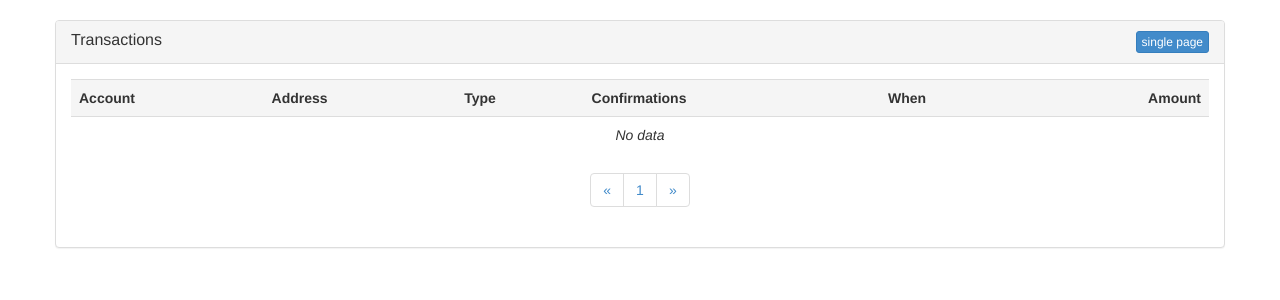
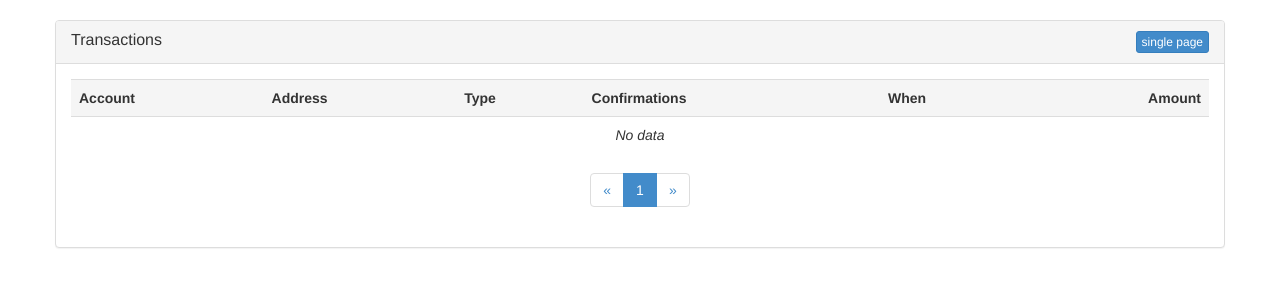
Before and after one commit to sgoudelis/mybitbank, a Django app: page /transactions/1/ in a window 1280 px wide. Shown: the part 52-352 px from the top of the page. Run offline with Django 3.2, Linux system fonts and the light colour scheme.

Commit message:
active pager

```diff
--- a/transactions/templates/transactions/index.html
+++ b/transactions/templates/transactions/index.html
@@ -60,7 +60,7 @@
                 <ul class="pagination">
                   <li><a href="/transactions/{{ prev_page }}">&laquo;</a></li>
                   {% for i in pages%}
-                  <li><a href="/transactions/{{ i }}">{{ i }}</a></li>
+                  <li {% if current_page == i %}class="active"{% endif %}><a href="/transactions/{{ i }}">{{ i }}</a></li>
                   {% endfor %}
                   <li><a href="/transactions/{{ next_page }}">&raquo;</a></li>
                 </ul>
--- a/transactions/views.py
+++ b/transactions/views.py
@@ -39,5 +39,5 @@ def index(request, page=0):
     # add a list of pages in the view
     globals['sections'] = getSiteSections('transactions')
     globals['connector_errors'] = connector.errors
-    context = {'globals': globals, 'page_title': page_title, 'transactions': selected_transactions, 'show_pager': show_pager, 'next_page': len(pages), 'prev_page': max(1, page-1), 'pages': pages}
+    context = {'globals': globals, 'page_title': page_title, 'transactions': selected_transactions, 'show_pager': show_pager, 'next_page': len(pages), 'prev_page': max(1, page-1), 'pages': pages, 'current_page': page}
     return render(request, 'transactions/index.html', context)
```
